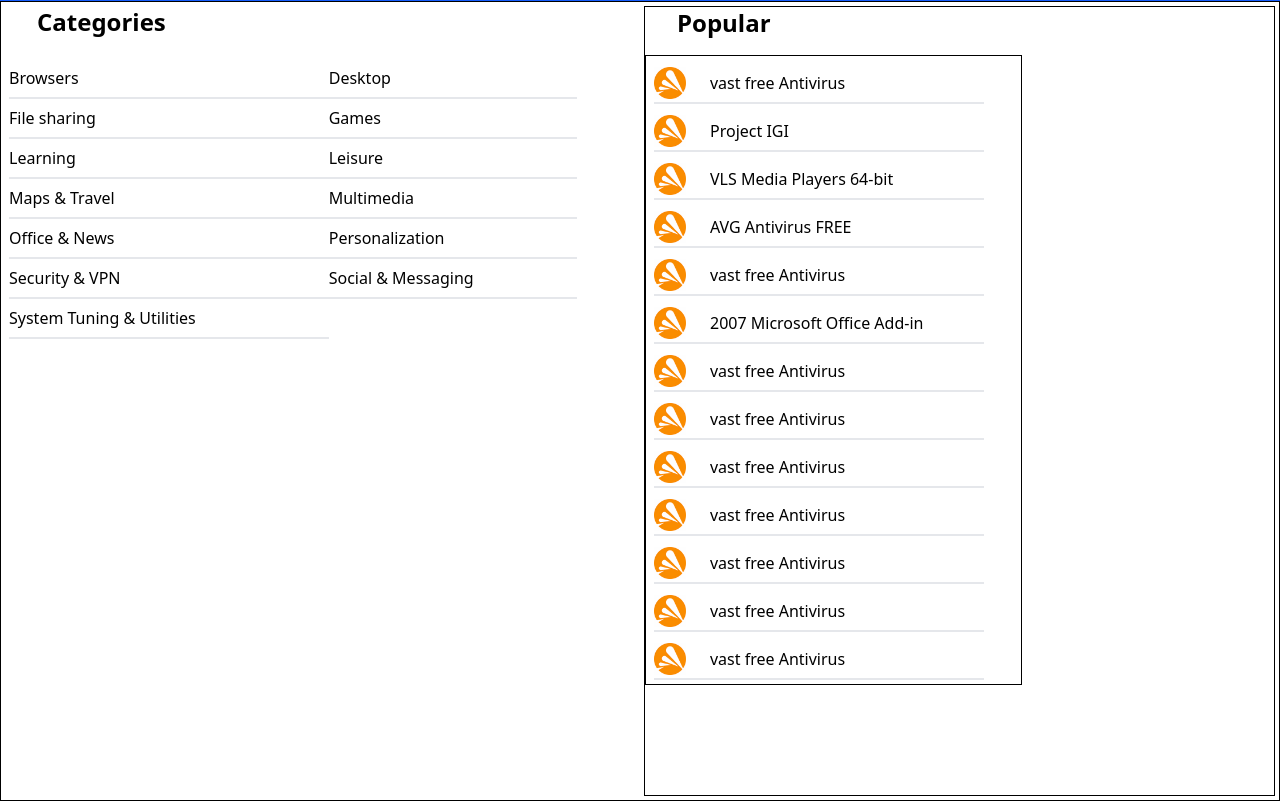
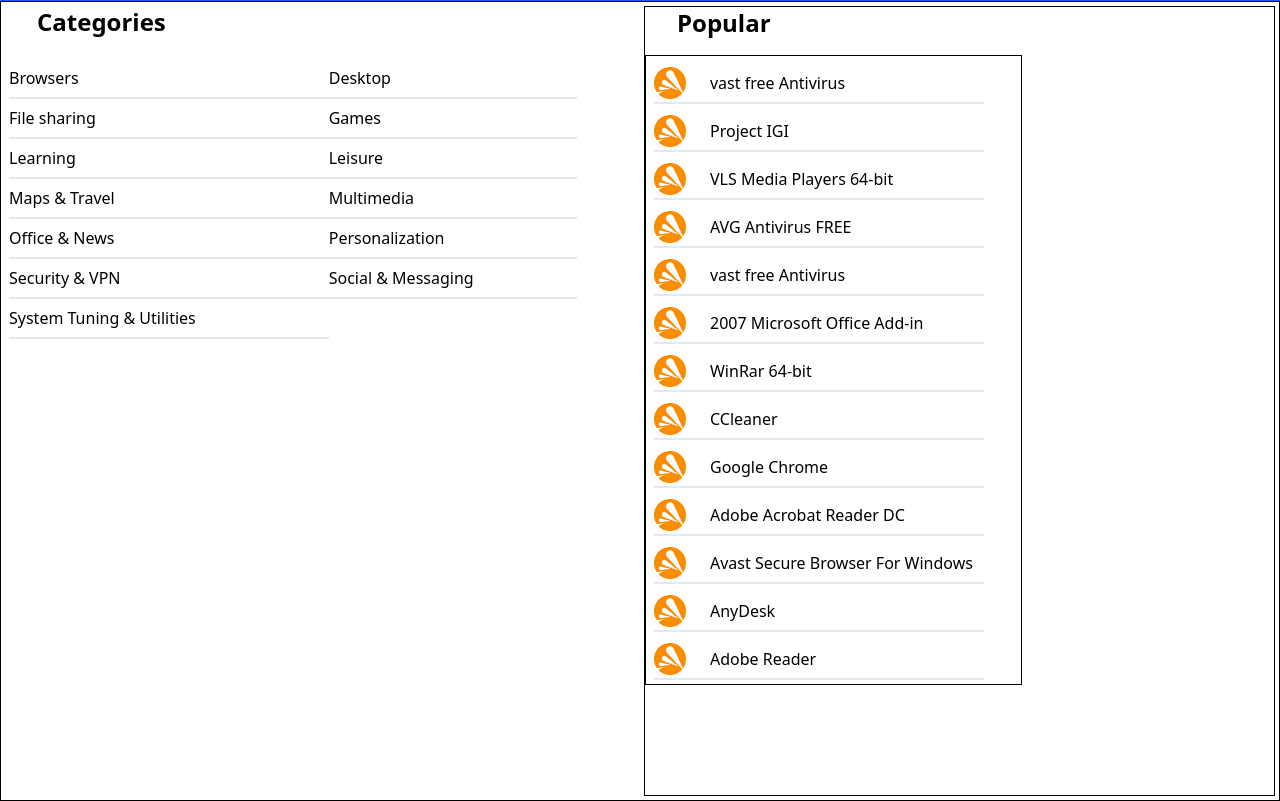
Before and after one commit to system-Barinda/Website-Cloning-FileHippo, a React (Vite) app in the folder filehippo/: page / in a window 1280 px wide. Shown: the part 547-1348 px from the top of the page. Built offline with nearby package versions, Linux system fonts and the light colour scheme.

Commit message:
i started to design the insert the app needed to be downloaded

```diff
--- a/filehippo/src/components/containerApp.jsx
+++ b/filehippo/src/components/containerApp.jsx
@@ -77,37 +77,37 @@ function ContainerApp(){
                     </tr>
 
                       <tr >
-                        <td className="border-b-2 border-b-gray-200 h-10 m-1 cursor-pointer hover:underline flex gap-6  items-center"> <img src={avastcleanuplogo} className='h-8' /> <p>vast free Antivirus</p></td>
+                        <td className="border-b-2 border-b-gray-200 h-10 m-1 cursor-pointer hover:underline flex gap-6  items-center"> <img src={avastcleanuplogo} className='h-8' /> <p>WinRar 64-bit</p></td>
 
                     </tr>
 
                       <tr >
-                        <td className="border-b-2 border-b-gray-200 h-10 m-1 cursor-pointer hover:underline flex gap-6  items-center"> <img src={avastcleanuplogo} className='h-8' /> <p>vast free Antivirus</p></td>
+                        <td className="border-b-2 border-b-gray-200 h-10 m-1 cursor-pointer hover:underline flex gap-6  items-center"> <img src={avastcleanuplogo} className='h-8' /> <p>CCleaner</p></td>
 
                     </tr>
 
                       <tr >
-                        <td className="border-b-2 border-b-gray-200 h-10 m-1 cursor-pointer hover:underline flex gap-6  items-center"> <img src={avastcleanuplogo} className='h-8' /> <p>vast free Antivirus</p></td>
+                        <td className="border-b-2 border-b-gray-200 h-10 m-1 cursor-pointer hover:underline flex gap-6  items-center"> <img src={avastcleanuplogo} className='h-8' /> <p>Google Chrome</p></td>
 
                     </tr>
 
                       <tr >
-                        <td className="border-b-2 border-b-gray-200 h-10 m-1 cursor-pointer hover:underline flex gap-6  items-center"> <img src={avastcleanuplogo} className='h-8' /> <p>vast free Antivirus</p></td>
+                        <td className="border-b-2 border-b-gray-200 h-10 m-1 cursor-pointer hover:underline flex gap-6  items-center"> <img src={avastcleanuplogo} className='h-8' /> <p>Adobe Acrobat Reader DC</p></td>
 
                     </tr>
 
                       <tr >
-                        <td className="border-b-2 border-b-gray-200 h-10 m-1 cursor-pointer hover:underline flex gap-6  items-center"> <img src={avastcleanuplogo} className='h-8' /> <p>vast free Antivirus</p></td>
+                        <td className="border-b-2 border-b-gray-200 h-10 m-1 cursor-pointer hover:underline flex gap-6  items-center"> <img src={avastcleanuplogo} className='h-8' /> <p>Avast Secure Browser For Windows </p></td>
 
                     </tr>
 
                       <tr >
-                        <td className="border-b-2 border-b-gray-200 h-10 m-1 cursor-pointer hover:underline flex gap-6  items-center"> <img src={avastcleanuplogo} className='h-8' /> <p>vast free Antivirus</p></td>
+                        <td className="border-b-2 border-b-gray-200 h-10 m-1 cursor-pointer hover:underline flex gap-6  items-center"> <img src={avastcleanuplogo} className='h-8' /> <p>AnyDesk</p></td>
 
                     </tr>
 
                       <tr >
-                        <td className="border-b-2 border-b-gray-200 h-10 m-1 cursor-pointer hover:underline flex gap-6  items-center"> <img src={avastcleanuplogo} className='h-8' /> <p>vast free Antivirus</p></td>
+                        <td className="border-b-2 border-b-gray-200 h-10 m-1 cursor-pointer hover:underline flex gap-6  items-center"> <img src={avastcleanuplogo} className='h-8' /> <p>Adobe Reader</p></td>
 
                     </tr>
 
```
